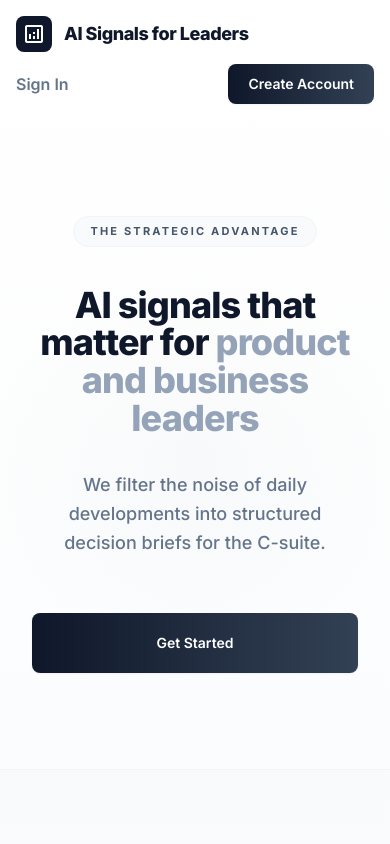
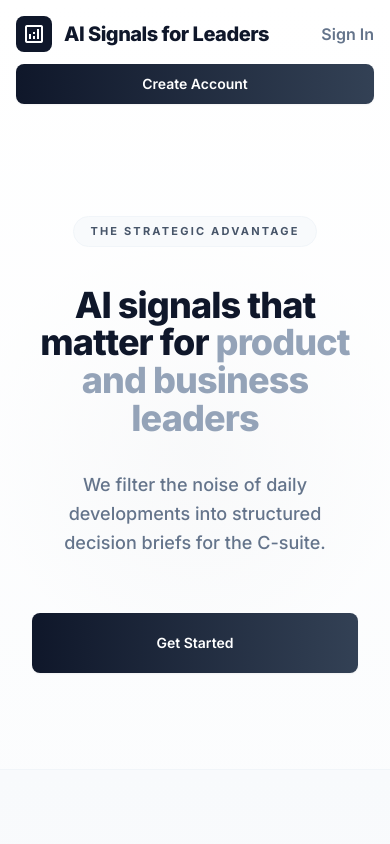
Before and after one commit to wanibisen3/AI_Signals_For_Leaders, a React (Vite) app: page / in a window 390 px wide. Shown: the top 844 px of the page. Built offline with nearby package versions, Linux system fonts and the light colour scheme.

Commit message:
Refine mobile marketing header layout

```diff
--- a/App.tsx
+++ b/App.tsx
@@ -32,15 +32,18 @@ const Icon = ({ name, className = "" }: { name: string, className?: string }) =>
 const MarketingHome = ({ onAuth }: { onAuth: (view: 'signin' | 'signup') => void }) => (
   <div className="bg-gradient-to-b from-white via-slate-50/40 to-white min-h-screen selection:bg-primary selection:text-white">
     <nav className="max-w-7xl mx-auto px-4 sm:px-6 md:px-8 py-4 sm:h-20 flex flex-col sm:flex-row sm:items-center sm:justify-between gap-3">
-      <div className="flex items-center gap-3 min-w-0">
-        <div className="w-9 h-9 sm:w-10 sm:h-10 bg-slate-900 rounded-lg flex items-center justify-center text-white shrink-0">
-          <Icon name="analytics" className="text-2xl" />
+      <div className="w-full flex items-center justify-between sm:justify-start sm:w-auto gap-3">
+        <div className="flex items-center gap-3 min-w-0">
+          <div className="w-9 h-9 sm:w-10 sm:h-10 bg-slate-900 rounded-lg flex items-center justify-center text-white shrink-0">
+            <Icon name="analytics" className="text-2xl" />
+          </div>
+          <span className="text-xl sm:text-2xl font-black tracking-tight text-slate-900 leading-none">AI Signals for Leaders</span>
         </div>
-        <span className="text-lg sm:text-2xl font-black tracking-tight text-slate-900 leading-none">AI Signals for Leaders</span>
+        <button onClick={() => onAuth('signin')} className="text-base sm:hidden font-semibold text-slate-500 hover:text-slate-900 transition-colors whitespace-nowrap">Sign In</button>
       </div>
-      <div className="w-full sm:w-auto flex items-center justify-between sm:justify-end gap-3 sm:gap-6 shrink-0">
-        <button onClick={() => onAuth('signin')} className="text-base sm:text-lg font-semibold text-slate-500 hover:text-slate-900 transition-colors whitespace-nowrap">Sign In</button>
-        <Button onClick={() => onAuth('signup')} className="rounded-full px-4 sm:px-6 py-2.5 sm:py-3 text-sm sm:text-base">Create Account</Button>
+      <div className="w-full sm:w-auto flex items-center sm:justify-end gap-3 sm:gap-6 shrink-0">
+        <button onClick={() => onAuth('signin')} className="hidden sm:inline text-base sm:text-lg font-semibold text-slate-500 hover:text-slate-900 transition-colors whitespace-nowrap">Sign In</button>
+        <Button onClick={() => onAuth('signup')} className="w-full sm:w-auto rounded-full px-4 sm:px-6 py-2.5 sm:py-3 text-sm sm:text-base">Create Account</Button>
       </div>
     </nav>
 
```
